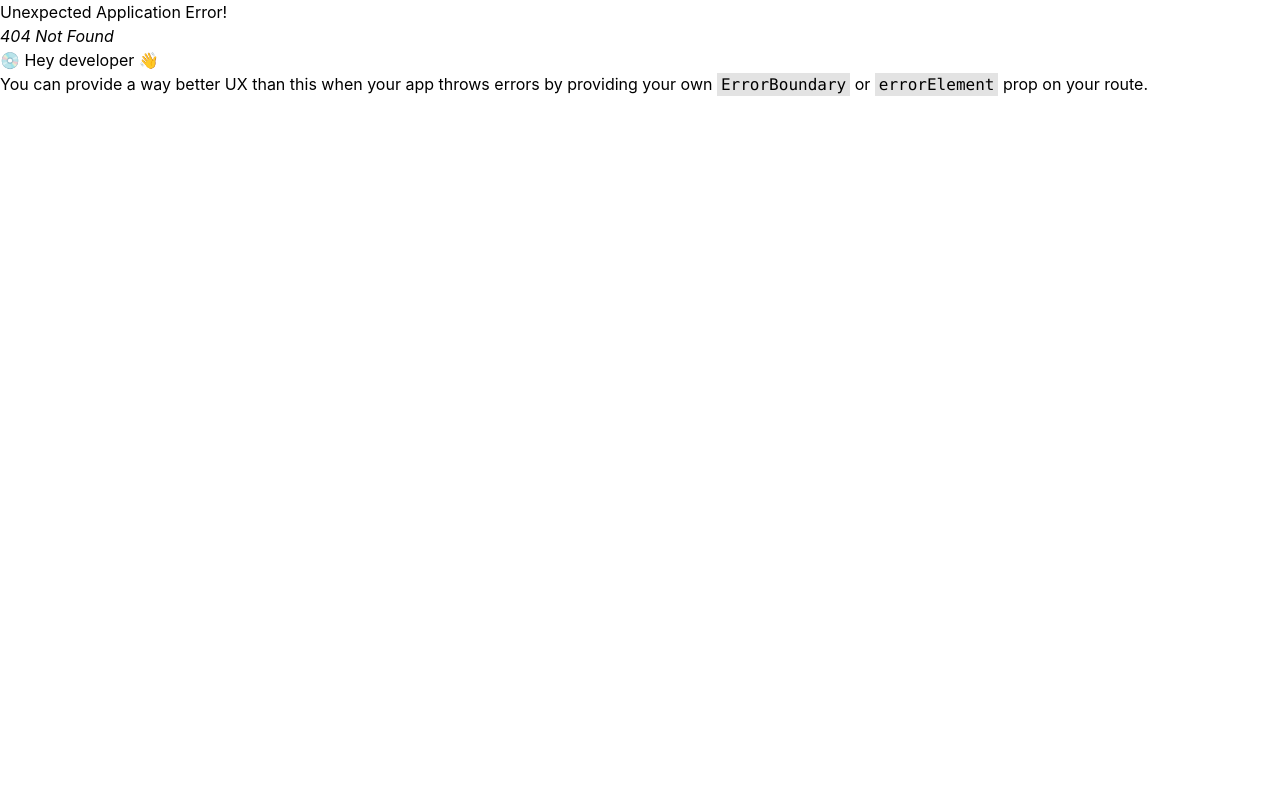
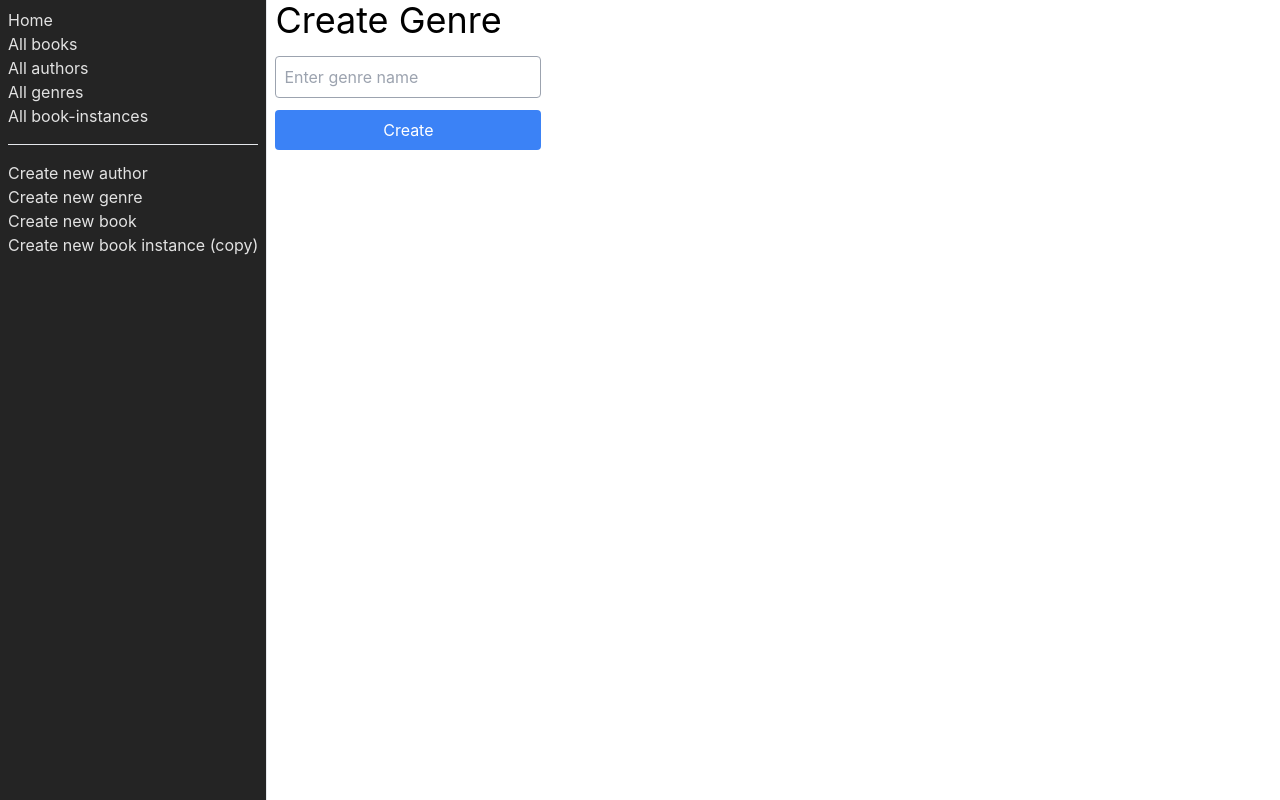
Before and after one commit to felipesousac/local-library, a React (Vite) app in the folder client/: page /catalog/genre/create in a window 1280 px wide. Before the commit this address had no page. Built offline with nearby package versions, Linux system fonts and the light colour scheme.

Commit message:
Create new genre by submiting form

```diff
--- /dev/null
+++ b/client/src/components/form/GenreForm.jsx
@@ -0,0 +1,49 @@
+import { useState } from "react";
+import axios from "axios";
+
+const GenreForm = () => {
+  const [name, setName] = useState("");
+
+  const createGenre = async (e) => {
+    const headers = {
+      headers: {
+        "Content-Type": "application/json",
+      },
+    };
+
+    await axios
+      .post("http://localhost:8080/catalog/genres", { name }, headers)
+      .then((response) => {
+        console.log(response);
+        setName("");
+      })
+      .catch((error) => {
+        console.log(error);
+      });
+  };
+
+  return (
+    <div className="pl-2">
+      <h1 className="text-4xl mb-4">Create Genre</h1>
+      <form className="flex flex-col gap-3" onSubmit={createGenre}>
+        <input
+          className="border border-gray-400 rounded p-2"
+          type="text"
+          value={name}
+          name="name"
+          placeholder="Enter genre name"
+          required
+          onChange={(e) => setName(e.target.value)}
+        />
+        <button
+          type="submit"
+          className="bg-blue-500 transition-colors hover:bg-blue-600 text-white py-2 px-4 rounded"
+        >
+          Create
+        </button>
+      </form>
+    </div>
+  );
+};
+
+export default GenreForm;
```
Also changed, not shown: client/src/Router.jsx (+14 -9 lines), client/src/components/display/AuthorDetailPage.jsx (renamed from client/src/components/AuthorDetailPage.jsx), client/src/components/display/AuthorList.jsx (renamed from client/src/components/AuthorList.jsx), client/src/components/display/BookDetailPage.jsx (renamed from client/src/components/BookDetailPage.jsx), client/src/components/display/BookInstanceDetailPage.jsx (renamed from client/src/components/BookInstanceDetailPage.jsx), client/src/components/display/BookInstanceList.jsx (renamed from client/src/components/BookInstanceList.jsx), client/src/components/display/BookList.jsx (renamed from client/src/components/BookList.jsx), client/src/components/display/Catalog.jsx (renamed from client/src/components/Catalog.jsx), client/src/components/display/GenreDetailPage.jsx (renamed from client/src/components/GenreDetailPage.jsx), client/src/components/display/GenreList.jsx (renamed from client/src/components/GenreList.jsx).
